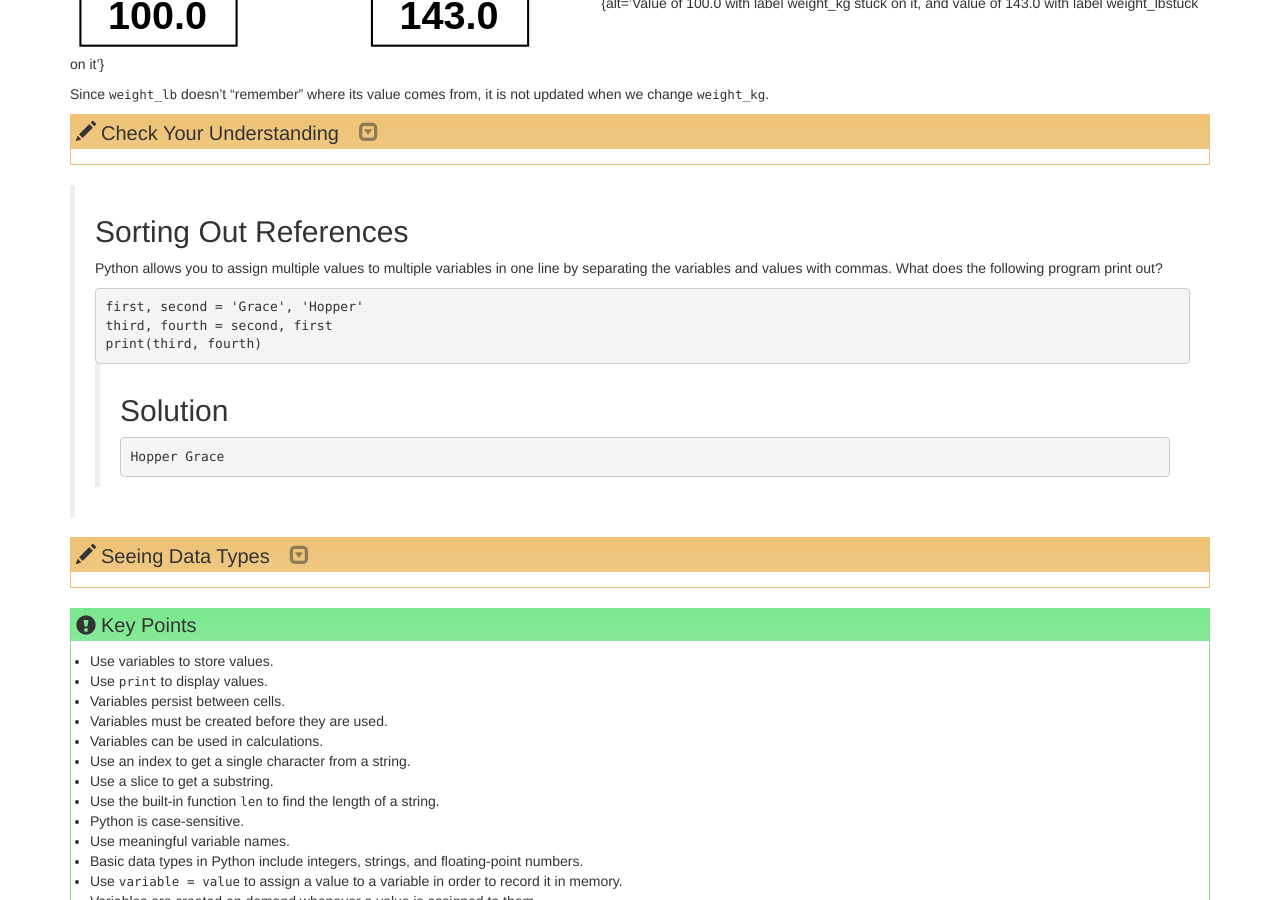
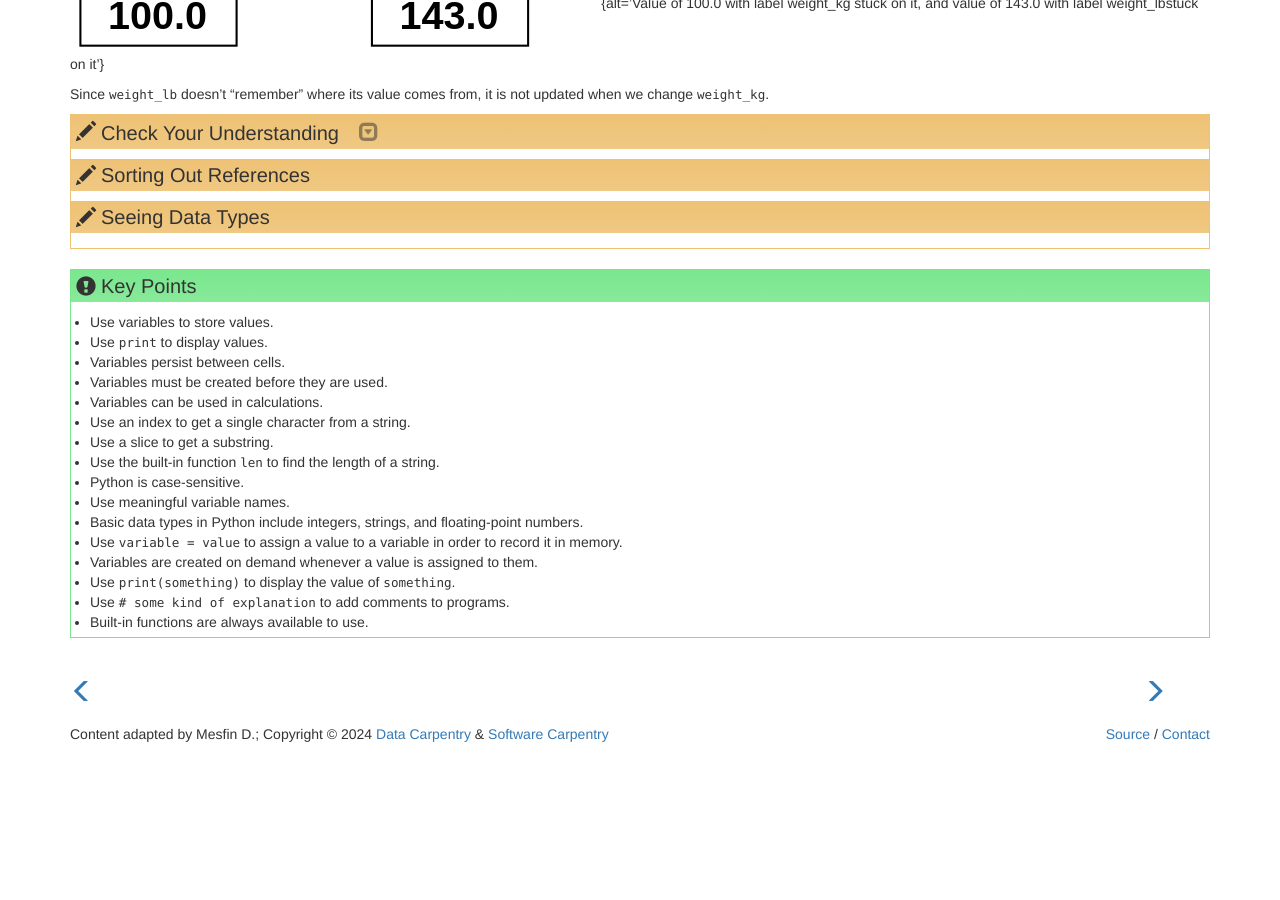
Before and after one commit to mesfind/python-basic, a Jekyll site: the page built from _episodes/01-basic.md, in a window 1280 px wide and 900 px high, scrolled down 6642 px. Built offline with Jekyll 4.4.1, drawn with Linux system fonts in a browser that asks for light colours; after the commit the page ends 7394 px from its top, so only the background shows below that.

Commit message:
fix challenge formating

````diff
--- a/_episodes/01-basic.md
+++ b/_episodes/01-basic.md
@@ -609,10 +609,7 @@
 > > `mass` still has a value of 95.0, `age` now holds 102
 > > ```
 > {: .solution}
-{: .challenge}
-
-
-
+>
 > ## Sorting Out References
 >
 > Python allows you to assign multiple values to multiple variables in one line by separating
@@ -629,8 +626,8 @@
 > > ```output
 > > Hopper Grace
 > > ```
-
-
+> {: .solution}
+>
 > ## Seeing Data Types
 >
 > What are the data types of the following variables?
````
